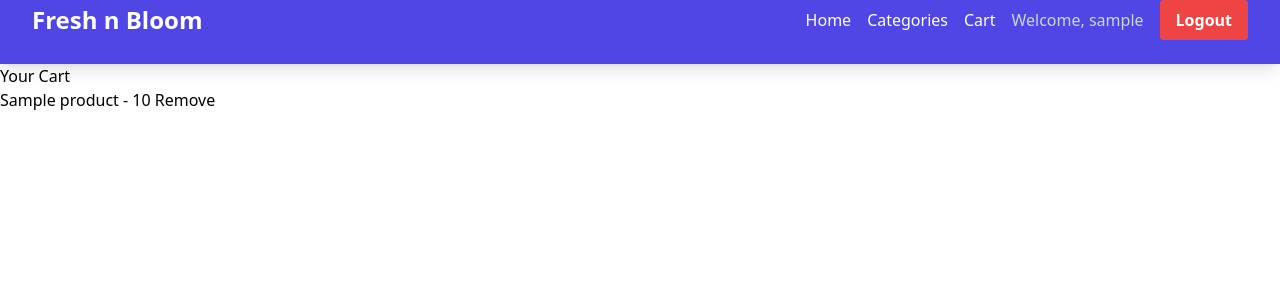
After one commit to anggunsdewi/eshop, a Django app: page /cart/ in a window 1280 px wide. The commit adds this page. Shown: the top 300 px of the page. Run offline with Django 5.2, Linux system fonts and the light colour scheme; a user stored in the database is signed in; tables that the repository leaves empty hold one stand-in row (values such as "Sample post"); some libraries are stand-ins or nearby versions.

Commit message:
adding cart features: not fixed yet

```diff
--- a/main/models.py
+++ b/main/models.py
@@ -7,6 +7,10 @@ class Category(models.Model):
 
     def __str__(self):
         return self.name
+
+class Cart(models.Model):
+    user = models.OneToOneField(User, on_delete=models.CASCADE)
+
 
 class Product(models.Model):
     user = models.ForeignKey(User, on_delete=models.CASCADE)
@@ -26,3 +30,8 @@ class Product(models.Model):
 
     def is_good(self):
         return self.rating > 3
+
+class CartItem(models.Model):
+    cart = models.ForeignKey(Cart, on_delete=models.CASCADE)
+    product = models.ForeignKey(Product, on_delete=models.CASCADE)
+    quantity = models.PositiveIntegerField(default=1)
--- /dev/null
+++ b/main/templates/cart.html
@@ -0,0 +1,14 @@
+<!-- cart.html -->
+{% extends "base.html" %}
+
+{% block content %}
+  <h2>Your Cart</h2>
+  <ul>
+    {% for item in items %}
+      <li>
+        {{ item.product.name }} - {{ item.quantity }}
+        <a href="{% url 'remove_from_cart' item.id %}">Remove</a>
+      </li>
+    {% endfor %}
+  </ul>
+{% endblock %}
--- a/main/templates/navbar.html
+++ b/main/templates/navbar.html
@@ -9,6 +9,7 @@
         {% if user.is_authenticated %}
           <a href="{% url 'main:home' %}" class="text-white hover:text-gray-300">Home</a>
           <a href="{% url 'main:categories' %}" class="text-white hover:text-gray-300">Categories</a>
+          <a href="{% url 'main:view_cart' %}" class="text-white hover:text-gray-300">Cart</a>
           <span class="text-gray-300 mr-4">Welcome, {{ user.username }}</span>
           <a href="{% url 'main:logout' %}" class="text-center bg-red-500 hover:bg-red-600 text-white font-bold py-2 px-4 rounded transition duration-300">
             Logout
@@ -38,6 +39,7 @@
       {% if user.is_authenticated %}
         <a href="{% url 'main:home' %}" class="block text-center text-white hover:text-gray-300">Home</a>
         <a href="{% url 'main:categories' %}" class="block text-center text-white hover:text-gray-300">Categories</a>
+        <a href="{% url 'main:view_cart' %}" class="text-white hover:text-gray-300">Cart</a>
         <span class="block text-gray-300 px-3 py-2">Welcome, {{ user.username }}</span>
         <a href="{% url 'main:logout' %}" class="block text-center bg-red-500 hover:bg-red-600 text-white font-bold py-2 px-4 rounded transition duration-300">
           Logout
--- a/main/urls.py
+++ b/main/urls.py
@@ -1,5 +1,5 @@
 from django.urls import path
-from main.views import show_main, create_product, show_xml, show_json, show_xml_by_id, show_json_by_id, register, login_user, logout_user, decrement_product, increment_product, delete_product, edit_product, home, brand, categories, promotions, new_arrivals, best_seller
+from main.views import show_main, create_product, show_xml, show_json, show_xml_by_id, show_json_by_id, register, login_user, logout_user, decrement_product, increment_product, delete_product, edit_product, home, categories, view_cart, add_to_cart, remove_from_cart, product_list
 
 
 
@@ -20,9 +20,9 @@ urlpatterns = [
     path('delete-product/<uuid:id>/', delete_product, name='delete_product'),
     path('product/edit/<uuid:id>/', edit_product, name='edit_product'),
     path('home/', home, name='home'),
-    # path('brand/', brand, name='brand'),
     path('categories/', categories, name='categories'),
-    # path('promotions/', promotions, name='promotions'),
-    # path('new-arrivals/', new_arrivals, name='new_arrivals'),
-    # path('best-seller/', best_seller, name='best_seller')
+    path('products/', product_list, name='product_list'),
+    path('cart/', view_cart, name='view_cart'),
+    path('cart/add/<int:product_id>/', add_to_cart, name='add_to_cart'),
+    path('cart/remove/<int:item_id>/', remove_from_cart, name='remove_from_cart'),
 ]
--- a/main/views.py
+++ b/main/views.py
@@ -1,8 +1,8 @@
 import datetime
 from django.http import HttpResponseRedirect
 from django.urls import reverse
-from django.shortcuts import render, redirect
-from main.models import Product
+from django.shortcuts import get_object_or_404, render, redirect
+from main.models import Product, Cart, CartItem
 from main.forms import ProductForm
 from django.http import HttpResponse
 from django.core import serializers
@@ -119,24 +119,37 @@ def home(request):
     products = Product.objects.all()
     return render(request, 'home.html', {'products': products})
 
-def brand(request):
-    return render(request, 'brand.html')
 
 def categories(request):
-    makeup_products = Product.objects.filter(category__name='Makeup')
-    skincare_products = Product.objects.filter(category__name='Skincare')
-    daily_use_products = Product.objects.filter(category__name='Daily Use')
+    makeup_products = Product.objects.filter(categories__name='Makeup')
+    skincare_products = Product.objects.filter(categories__name='Skincare')
+    daily_use_products = Product.objects.filter(categories__name='Daily Use')
     return render(request, 'categories.html', {
         'makeup_products': makeup_products,
         'skincare_products': skincare_products,
         'daily_use_products': daily_use_products,
     })
 
-def promotions(request):
-    return render(request, 'promotions.html')
+def product_list(request):
+    products = Product.objects.all()
+    return render(request, 'product_list.html', {'products': products})
 
-def new_arrivals(request):
-    return render(request, 'new_arrivals.html')
+def view_cart(request):
+    cart, created = Cart.objects.get_or_create(user=request.user)
+    items = CartItem.objects.filter(cart=cart)
+    context = {'cart': cart, 'items': items}
+    return render(request, 'cart.html', context)
 
-def best_seller(request):
-    return render(request, 'best_seller.html')
+def add_to_cart(request, product_id):
+    product = get_object_or_404(Product, id=product_id)
+    cart, created = Cart.objects.get_or_create(user=request.user)
+    cart_item, created = CartItem.objects.get_or_create(cart=cart, product=product)
+    if not created:
+        cart_item.quantity += 1
+    cart_item.save()
+    return redirect('view_cart')
+
+def remove_from_cart(request, item_id):
+    cart_item = get_object_or_404(CartItem, id=item_id)
+    cart_item.delete()
+    return redirect('view_cart')
```
Also changed, not shown: main/forms.py (+7 -1 lines), main/templates/main.html (+25 -25 lines), main/migrations/0009_cart_cartitem.py (added).
